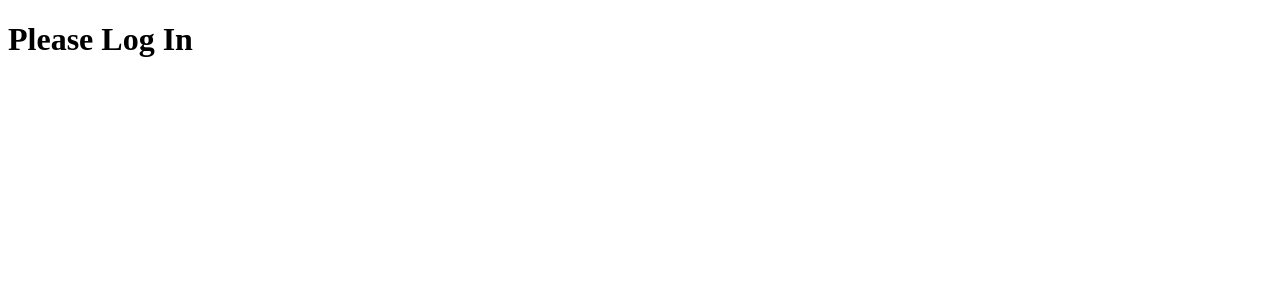
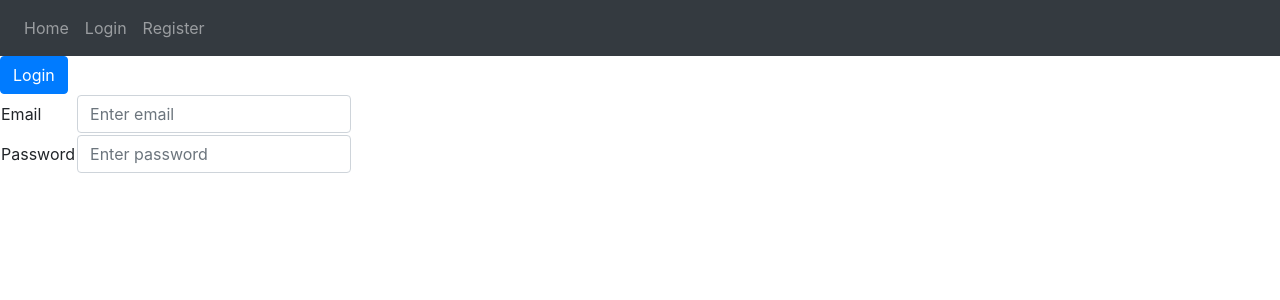
Before and after one commit to josmilos/DRS-Projekat, a Flask app: page /login in a window 1280 px wide. Shown: the top 300 px of the page. Run offline with Flask 2, Linux system fonts and the light colour scheme; some libraries are stand-ins or nearby versions.

Commit message:
Adding navbar and login form

```diff
--- a/Engine/service.py
+++ b/Engine/service.py
@@ -1,7 +1,7 @@
 import os
 from flask import Flask, render_template, request
 from flask_login import UserMixin, login_user, LoginManager, login_required, current_user, logout_user
-import DatabaseFunctions
+#import DatabaseFunctions
 
 template_dir = os.path.abspath('../UI/templates')
 
@@ -13,6 +13,9 @@ app = Flask(__name__, template_folder=template_dir)
 @app.route('/')
 def home():
     return render_template("index.html")
+
+
+
 
 
 @app.route('/register', methods=["GET", "POST"])
--- /dev/null
+++ b/UI/templates/base.html
@@ -0,0 +1,68 @@
+<!doctype html>
+<html lang="en">
+<head>
+    <meta charset="UTF-8">
+    <meta name="viewport"
+          content="width=device-width, user-scalable=no, initial-scale=1.0, maximum-scale=1.0, minimum-scale=1.0">
+    <meta http-equiv="X-UA-Compatible" content="ie=edge">
+
+    <link
+      rel="stylesheet"
+      href="https://stackpath.bootstrapcdn.com/bootstrap/4.4.1/css/bootstrap.min.css"
+      integrity="sha384-Vkoo8x4CGsO3+Hhxv8T/Q5PaXtkKtu6ug5TOeNV6gBiFeWPGFN9MuhOf23Q9Ifjh"
+      crossorigin="anonymous"
+    />
+    <link
+      rel="stylesheet"
+      href="https://stackpath.bootstrapcdn.com/font-awesome/4.7.0/css/font-awesome.min.css"
+      crossorigin="anonymous"
+    />
+
+    <title>{% block title %}Home{% endblock %}</title>
+</head>
+<body>
+    <!--<h1>Welcome to the CEX Crypto Exchange</h1>-->
+
+    <nav class="navbar navbar-expand-lg navbar-dark bg-dark">
+        <button
+          class="navbar-toggler"
+          type="button"
+          data-toggle="collapse"
+          data-target="#navbar"
+        >
+          <span class="navbar-toggler-icon"></span>
+        </button>
+        <div class="collapse navbar-collapse" id="navbar">
+          <div class="navbar-nav">
+
+            <a class="nav-item nav-link" id="home" href="/">Home</a>
+
+
+            <a class="nav-item nav-link" id="login" href="/login">Login</a>
+            <a class="nav-item nav-link" id="register" href="/register">Register</a>
+
+          </div>
+        </div>
+    </nav>
+
+    {% block content %}Base {% endblock %}
+
+
+    <script
+    src="https://code.jquery.com/jquery-3.2.1.slim.min.js"
+    integrity="sha384-KJ3o2DKtIkvYIK3UENzmM7KCkRr/rE9/Qpg6aAZGJwFDMVNA/GpGFF93hXpG5KkN"
+    crossorigin="anonymous"
+  ></script>
+  <script
+    src="https://cdnjs.cloudflare.com/ajax/libs/popper.js/1.12.9/umd/popper.min.js"
+    integrity="sha384-ApNbgh9B+Y1QKtv3Rn7W3mgPxhU9K/ScQsAP7hUibX39j7fakFPskvXusvfa0b4Q"
+    crossorigin="anonymous"
+  ></script>
+  <script
+    src="https://maxcdn.bootstrapcdn.com/bootstrap/4.0.0/js/bootstrap.min.js"
+    integrity="sha384-JZR6Spejh4U02d8jOt6vLEHfe/JQGiRRSQQxSfFWpi1MquVdAyjUar5+76PVCmYl"
+    crossorigin="anonymous"
+  ></script>
+
+</body>
+</html>
--- a/UI/templates/login.html
+++ b/UI/templates/login.html
@@ -1,13 +1,38 @@
-<!doctype html>
-<html lang="en">
-<head>
-    <meta charset="UTF-8">
-    <meta name="viewport"
-          content="width=device-width, user-scalable=no, initial-scale=1.0, maximum-scale=1.0, minimum-scale=1.0">
-    <meta http-equiv="X-UA-Compatible" content="ie=edge">
-    <title>CEX - Log In</title>
-</head>
-<body>
-      <h1>Please Log In</h1>
-</body>
-</html>
+{% extends "base.html" %} {% block title %}CEX - Log In{% endblock %}  {% block content %}
+<form method="POST">
+      <table>
+            <tr>
+                  <td>Email</td>
+                  <td>
+
+
+                        <input
+                        type="email"
+                        class="form-control"
+                        id="email"
+                        name="email"
+                        placeholder="Enter email"
+                        />
+
+                  </td>
+            </tr>
+            <tr>
+                  <td>Password</td>
+
+                  <td>
+                        <input
+                        type="password"
+                        class="form-control"
+                        id="password"
+                        name="password"
+                        placeholder="Enter password"
+                        />
+                  </td>
+            </tr>
+            <tr colspan=2>
+
+            <button type="submit" class="btn btn-primary">Login</button>
+            </tr>
+      </table>
+</form>
+{% endblock %}
```
Also changed, not shown: UI/templates/index.html (+1 -13 lines), UI/templates/register.html (+1 -13 lines).
